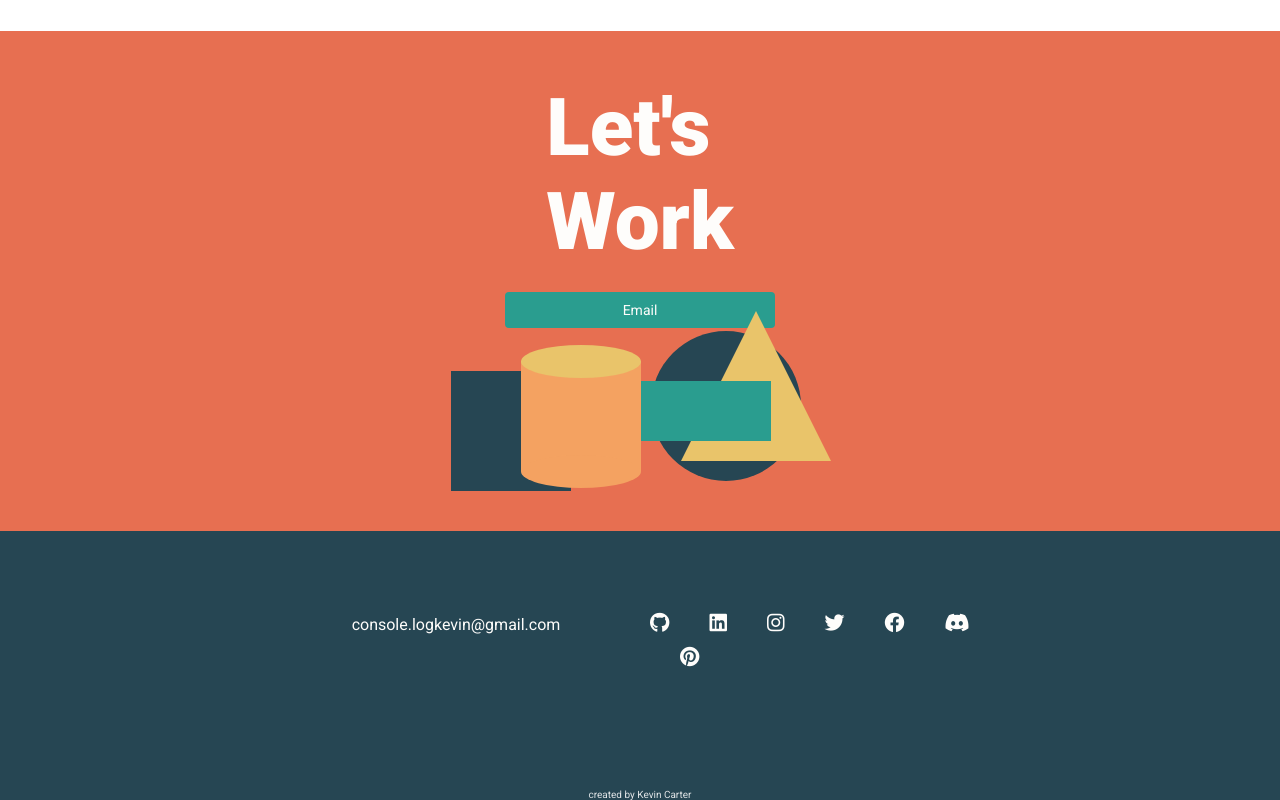
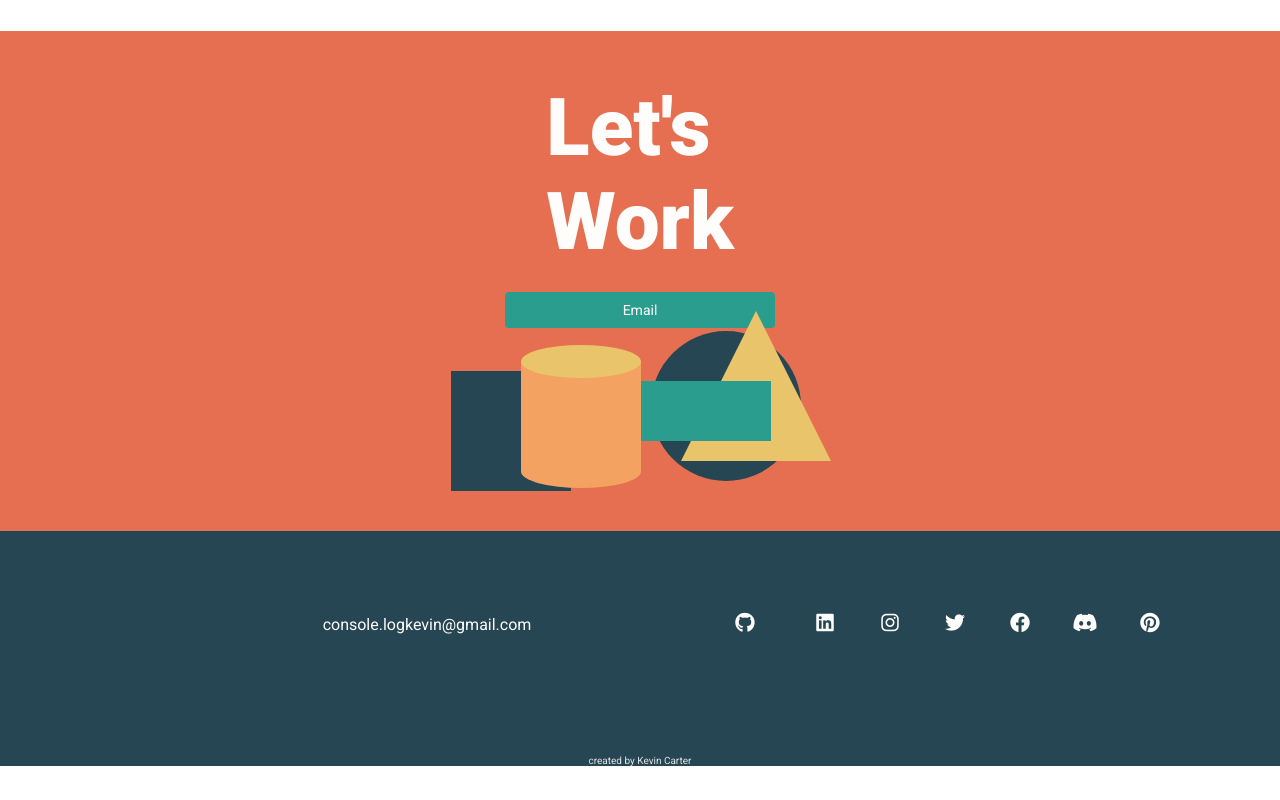
Before and after one commit to kvncrtr/portfolio, a React (Vite) app: page / in a window 1280 px wide. Shown: the part 4536-5336 px from the top of the page. After the commit the page ends 5302 px from the top, so only its background shows below. Built offline with nearby package versions, Linux system fonts and the light colour scheme.

Commit message:
minor bug fix for logos in footer

```diff
--- a/src/styles/app.css
+++ b/src/styles/app.css
@@ -1009,7 +1009,7 @@ nav {
 }
 
 .footer--icon-container {
-   display: flex;
+   display: inline-block;
    flex-wrap: wrap;
    gap: 1rem;
    margin: 1rem auto 10rem;
@@ -1027,6 +1027,18 @@ nav {
    opacity: 0.7;
 }
 
+@media (max-width: 437px) {
+   .footer--icon-container {
+      display: grid;
+      grid-template-columns: repeat(4, 1fr);
+      grid-gap: 3rem;
+   }
+
+   .footer--icon +  .footer--icon {
+      margin-left: 0rem;
+   }
+}
+
 @media (min-width: 838px) {
    .footer--section {
       display: grid;
@@ -1037,7 +1049,7 @@ nav {
 
    .footer--section > a {
       padding-top: 0.4rem;
-      padding-left: 40%;
+      padding-left: 30%;
    }
 
    .footer--icon-container,
@@ -1046,7 +1058,8 @@ nav {
    }
 
    .footer--icon-container {
-      padding-right: 35%;
+      display: grid;
+      grid-template-columns: repeat(7, 1fr);
    }
 
    .footer--section p {
```
